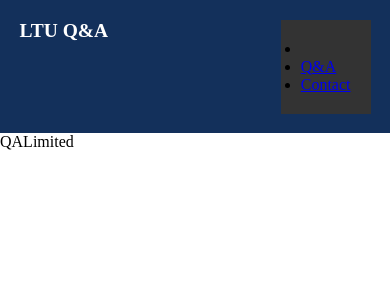
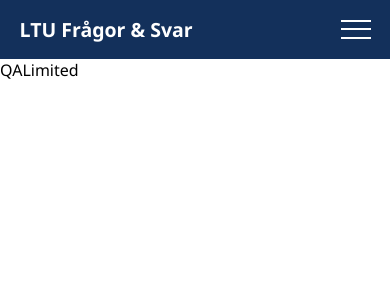
Before and after one commit to stridsmaskinerna/QA-Platform-Frontend, a React (Vite) app: page /public in a window 390 px wide. Shown: the top 300 px of the page. Built offline with nearby package versions, Linux system fonts and the light colour scheme.

Commit message:
mvp of responsive header finished

```diff
--- a/src/components/header/Header.module.css
+++ b/src/components/header/Header.module.css
@@ -1,8 +1,11 @@
 .container {
     background-color: var(--blue-ltu);
-    padding: clamp(1rem, 5vw, 2rem);
+    padding-inline: clamp(1rem, 5vw, 2rem);
+    padding-block: 1rem;
     display: flex;
     justify-content: space-between;
+    align-items: center;
+    width: 100%;
 }
 
 h1 {
--- a/src/components/header/NavMenu.module.css
+++ b/src/components/header/NavMenu.module.css
@@ -1,65 +1,107 @@
-.container {
+/* Base styling */
+.nav-menu {
     display: flex;
     justify-content: space-between;
     align-items: center;
     padding: 20px;
-    background-color: #333;
+    background-color: var(--blue-ltu);
 }
 
-.menu-links ul {
+.logo {
+    font-size: 24px;
+    color: white;
+}
+
+.menuLinks ul {
     list-style-type: none;
     margin: 0;
     padding: 0;
     display: flex;
+    justify-content: center;
 }
 
-.menu-links ul li {
-    margin-right: 20px;
-}
-
-.menu-links ul li a {
+.menuLinks ul li a {
     text-decoration: none;
     color: white;
-    font-size: 18px;
+    font-size: clamp(1rem, 15px, 1.5rem);
     padding: 10px;
 }
 
+.burgerIcon {
+    display: none;
+    flex-direction: column;
+    justify-content: space-around;
+    align-items: center;
+    width: 30px;
+    height: 25px;
+    background: none;
+    border: none;
+    cursor: pointer;
+}
+
+.burgerLine {
+    width: 100%;
+    height: 2px;
+    background-color: white;
+}
+
+/* Mobile styles */
 @media (max-width: 768px) {
-    .menu-links {
+    .menuLinks {
         display: none; /* Hide the links by default */
     }
 
-    .menu-links.open {
+    .menuLinks.menuOpen {
         display: block; /* Show the links when open */
         position: absolute;
-        top: 60px;
-        left: 0;
+        top: 0;
         right: 0;
-        background-color: #333;
+        background-color: var(--blue-ltu);
         text-align: center;
         padding: 20px;
+        border: 1px solid white;
+        padding-left: 30px;
     }
 
-    .menu-links ul {
+    .menuLinks ul {
+        list-style-type: disc;
         flex-direction: column; /* Stack links vertically */
+        align-items: flex-start;
     }
 
-    .menu-links ul li {
+    .menuLinks ul li::marker {
+        color: white;
+        margin-right: -20px;
+    }
+
+    .menuLinks ul li {
         margin-bottom: 15px;
     }
 
-    .burger-icon {
+    .menuLinks ul li:last-child {
+        margin-bottom: 0;
+    }
+
+    .menuLinks ul li a {
+        padding: 0;
+    }
+
+    .burgerIcon {
         display: flex; /* Show the burger icon on mobile */
+    }
+
+    .burgerIcon.menuOpen {
+        visibility: hidden;
     }
 }
 
 /* Larger screens */
 @media (min-width: 769px) {
-    .burger-icon {
+    .burgerIcon {
         display: none; /* Hide the burger icon on larger screens */
     }
 
-    .menu-links {
+    .menuLinks {
         display: block; /* Ensure the menu is visible on larger screens */
     }
 }
--- a/src/components/header/NavMenu.tsx
+++ b/src/components/header/NavMenu.tsx
@@ -1,33 +1,90 @@
-import { useState } from "react";
+import { useRef, useState } from "react";
 import { Link } from "react-router";
 import styles from "./NavMenu.module.css";
 import { useTranslation } from "react-i18next";
 import { useRoles } from "../../hooks/useRoles";
+import { useAuthContext } from "../../hooks";
+import { useOnClickOutside } from "usehooks-ts";
 
 export function NavMenu() {
     const { t } = useTranslation();
     const [isOpen, setIsOpen] = useState(false);
-    const { isAdmin, isGuest, isOnlyAdmin, isTeacher, isUser } = useRoles();
+    const { isAdmin, isGuest, isOnlyAdmin } = useRoles();
+    const { logout } = useAuthContext();
+    const menuRef = useRef(null);
+
     const toggleMenu = () => {
         setIsOpen(prevState => !prevState);
     };
+
+    const closeMenu = () => {
+        setIsOpen(false);
+    };
+
+    useOnClickOutside(menuRef, () => {
+        if (isOpen) {
+            toggleMenu();
+        }
+    });
     return (
         <nav className={styles.container}>
-            <div className={`${styles.menuLinks} ${isOpen ? "open" : ""}`}>
+            <div
+                ref={menuRef}
+                className={`${styles.menuLinks} ${isOpen ? styles.menuOpen : ""}`}
+            >
                 <ul>
-                    <li>
-                        <Link to="/"></Link>
-                    </li>
+                    {isAdmin && (
+                        <li>
+                            <Link
+                                onClick={closeMenu}
+                                to="/admin"
+                            >
+                                {t("admin")}
+                            </Link>
+                        </li>
+                    )}
 
                     <li>
-                        <Link to="/">{t("qa")}</Link>
+                        <Link
+                            onClick={closeMenu}
+                            to={isGuest || isOnlyAdmin ? "/public" : "/"}
+                        >
+                            {t("qa")}
+                        </Link>
                     </li>
-                    <li>
-                        <Link to="/contact">Contact</Link>
-                    </li>
-                    {/* Add more links as needed */}
+                    {isGuest ? (
+                        <li>
+                            <Link
+                                onClick={closeMenu}
+                                to="/login"
+                            >
+                                {t("loginRegister")}
+                            </Link>
+                        </li>
+                    ) : (
+                        <li>
+                            <Link
+                                to="/public"
+                                onClick={() => {
+                                    logout();
+                                    closeMenu();
+                                }}
+                            >
+                                {t("logout")}
+                            </Link>
+                        </li>
+                    )}
                 </ul>
             </div>
+
+            <button
+                className={`${styles.burgerIcon}  ${isOpen ? styles.menuOpen : ""}`}
+                onClick={toggleMenu}
+            >
+                <span className={styles.burgerLine}></span>
+                <span className={styles.burgerLine}></span>
+                <span className={styles.burgerLine}></span>
+            </button>
         </nav>
     );
 }
--- a/src/global.css
+++ b/src/global.css
@@ -2,6 +2,7 @@
     margin: 0;
     padding: 0;
     box-sizing: border-box;
+    font-family: "Segoe UI", Tahoma, Geneva, Verdana, sans-serif;
 }
 
 html {
--- a/src/i18n.ts
+++ b/src/i18n.ts
@@ -9,5 +9,5 @@ i18n.use(initReactI18next).init({
         en: { ...enJSON },
         sv: { ...svJSON }
     },
-    lng: "en" // Set the initial language of the App
+    lng: "sv" // Set the initial language of the App
 });
--- a/src/locale/en.json
+++ b/src/locale/en.json
@@ -5,6 +5,6 @@
         "admin": "Admin",
         "logout": "Log out",
         "qa": "Q&A",
-        "loginRegiser": "Login/Register"
+        "loginRegister": "Login/Register"
     }
 }
--- a/src/locale/sv.json
+++ b/src/locale/sv.json
@@ -1,10 +1,10 @@
 {
     "translation": {
         "login": "Logga in",
-        "headerHeadline": "LTU Frågor och Svar",
+        "headerHeadline": "LTU Frågor & Svar",
         "admin": "Admin",
         "logout": "Logga ut",
-        "qa": "Frågor och Svar",
-        "loginRegiser": "Logga in/Registrering"
+        "qa": "Frågor & Svar",
+        "loginRegister": "Logga in/Registrering"
     }
 }
```
